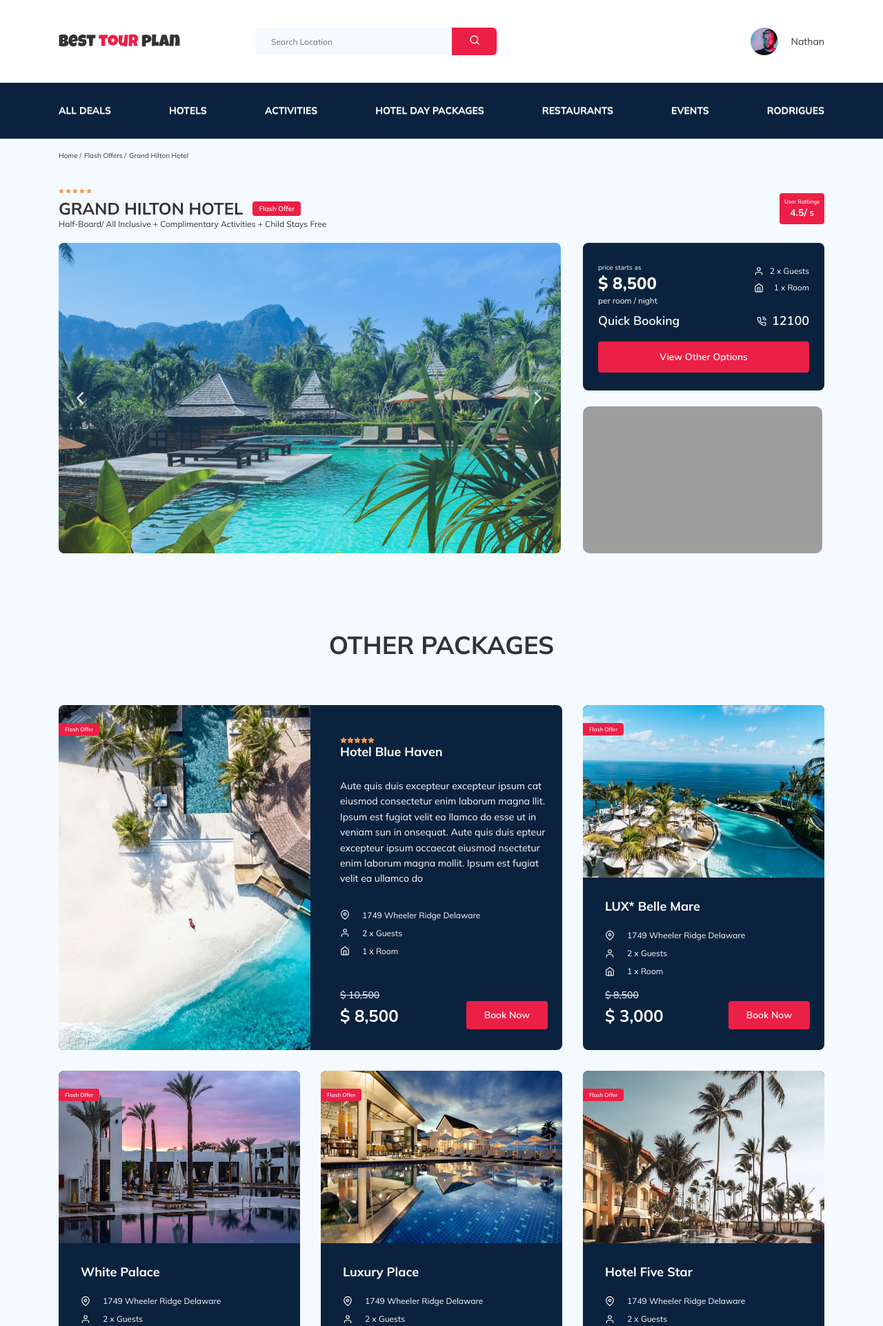
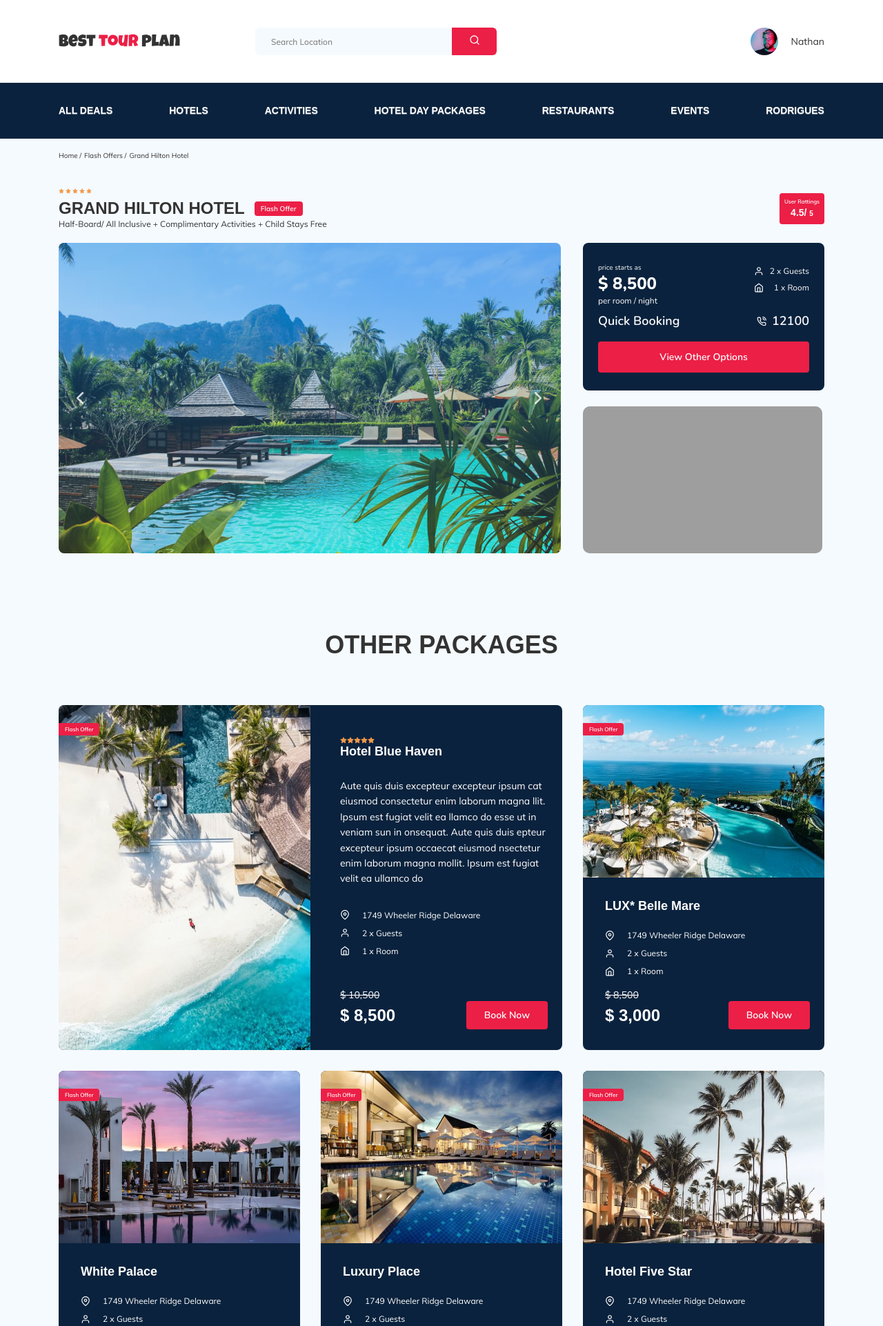
Before and after one commit to Olia-tsk/tour-plan, a PHP site: page / in a window 1280 px wide. Shown: the top 1922 px of the page at 69% size. Run offline with PHP 8.4, Linux system fonts and the light colour scheme; a map, chart or similar area stays blank; some libraries are stand-ins or nearby versions; some web fonts are replaced; grey boxes are pictures that could not be loaded.

Commit message:
add local fonts

```diff
--- a/css/style.css
+++ b/css/style.css
@@ -335,6 +335,62 @@ template {
  */
 [hidden] {
   display: none;
+}
+
+@font-face {
+  font-family: 'Nunito';
+  src: url("../fonts/Nunito-ExtraBold.woff2") format("woff2"), url("../fonts/Nunito-ExtraBold.woff") format("woff");
+  font-weight: 800;
+  font-style: normal;
+  font-display: swap;
+}
+
+@font-face {
+  font-family: 'Nunito';
+  src: url("../fonts/Nunito-Regular.woff2") format("woff2"), url("../fonts/Nunito-Regular.woff") format("woff");
+  font-weight: 400;
+  font-style: normal;
+  font-display: swap;
+}
+
+@font-face {
+  font-family: 'Nunito';
+  src: url("../fonts/Nunito-SemiBold.woff2") format("woff2"), url("../fonts/Nunito-SemiBold.woff") format("woff");
+  font-weight: 600;
+  font-style: normal;
+  font-display: swap;
+}
+
+@font-face {
+  font-family: 'Mulish';
+  src: url("Mulish-Bold.woff2") format("woff2"), url("Mulish-Bold.woff") format("woff");
+  font-weight: 700;
+  font-style: normal;
+  font-display: swap;
+}
+
+@font-face {
+  font-family: 'Mulish';
+  src: url("../fonts/Mulish-Regular.woff2") format("woff2"), url("../fonts/Mulish-Regular.woff") format("woff");
+  font-weight: 400;
+  font-style: normal;
+  font-display: swap;
+}
+
+@font-face {
+  font-family: 'Mulish';
+  src: url("../fonts/Mulish-Light.woff2") format("woff2"), url("../fonts/Mulish-Light.woff") format("woff");
+  font-weight: 300;
+  font-style: normal;
+  font-display: swap;
+}
+
+@font-face {
+  font-family: 'Mulish';
+  src: url("../fonts/Mulish-SemiBold.woff2") format("woff2"), url("../fonts/Mulish-SemiBold.woff") format("woff");
+  font-weight: 600;
+  font-style: normal;
+  font-display: swap;
 }
 
 * {
--- a/index.html
+++ b/index.html
@@ -12,9 +12,6 @@
     <link rel="mask-icon" href="/safari-pinned-tab.svg" color="#5bbad5">
     <meta name="msapplication-TileColor" content="#da532c">
     <meta name="theme-color" content="#ffffff">
-    <link rel="preconnect" href="https://fonts.gstatic.com">
-    <link href="https://fonts.googleapis.com/css2?family=Mulish:wght@300;400;600;700&display=swap" rel="stylesheet">
-    <link href="https://fonts.googleapis.com/css2?family=Nunito:wght@400;600;800&display=swap" rel="stylesheet">
     <link rel="stylesheet" href="css/swiper-bundle.min.css">
     <link rel="stylesheet" href="css/aos.css">
     <link rel="stylesheet" href="css/style.css">
--- /dev/null
+++ b/sass/_fonts.sass
@@ -0,0 +1,48 @@
+@font-face
+  font-family: 'Nunito'
+  src: url('../fonts/Nunito-ExtraBold.woff2') format('woff2'), url('../fonts/Nunito-ExtraBold.woff') format('woff')
+  font-weight: 800
+  font-style: normal
+  font-display: swap
+
+@font-face
+  font-family: 'Nunito'
+  src: url('../fonts/Nunito-Regular.woff2') format('woff2'), url('../fonts/Nunito-Regular.woff') format('woff')
+  font-weight: 400
+  font-style: normal
+  font-display: swap
+
+@font-face
+  font-family: 'Nunito'
+  src: url('../fonts/Nunito-SemiBold.woff2') format('woff2'), url('../fonts/Nunito-SemiBold.woff') format('woff')
+  font-weight: 600
+  font-style: normal
+  font-display: swap
+
+@font-face
+  font-family: 'Mulish'
+  src: url('Mulish-Bold.woff2') format('woff2'), url('Mulish-Bold.woff') format('woff')
+  font-weight: 700
+  font-style: normal
+  font-display: swap
+
+@font-face
+  font-family: 'Mulish'
+  src: url('../fonts/Mulish-Regular.woff2') format('woff2'), url('../fonts/Mulish-Regular.woff') format('woff')
+  font-weight: 400
+  font-style: normal
+  font-display: swap
+
+@font-face
+  font-family: 'Mulish'
+  src: url('../fonts/Mulish-Light.woff2') format('woff2'), url('../fonts/Mulish-Light.woff') format('woff')
+  font-weight: 300
+  font-style: normal
+  font-display: swap
+
+@font-face
+  font-family: 'Mulish'
+  src: url('../fonts/Mulish-SemiBold.woff2') format('woff2'), url('../fonts/Mulish-SemiBold.woff') format('woff')
+  font-weight: 600
+  font-style: normal
+  font-display: swap
--- a/sass/style.sass
+++ b/sass/style.sass
@@ -1,7 +1,7 @@
 // Подключение normalize
 @import 'normalize'
-// // Подключение шрифтов
-// @import 'blocks/_fonts'
+// Подключение шрифтов
+@import 'fonts'
 // Подключение переменных
 @import 'variables'
 // Подключение базовых настроек
```
Also changed, not shown: css/fonts.css (deleted, +0 -9 lines), 2 other files.
